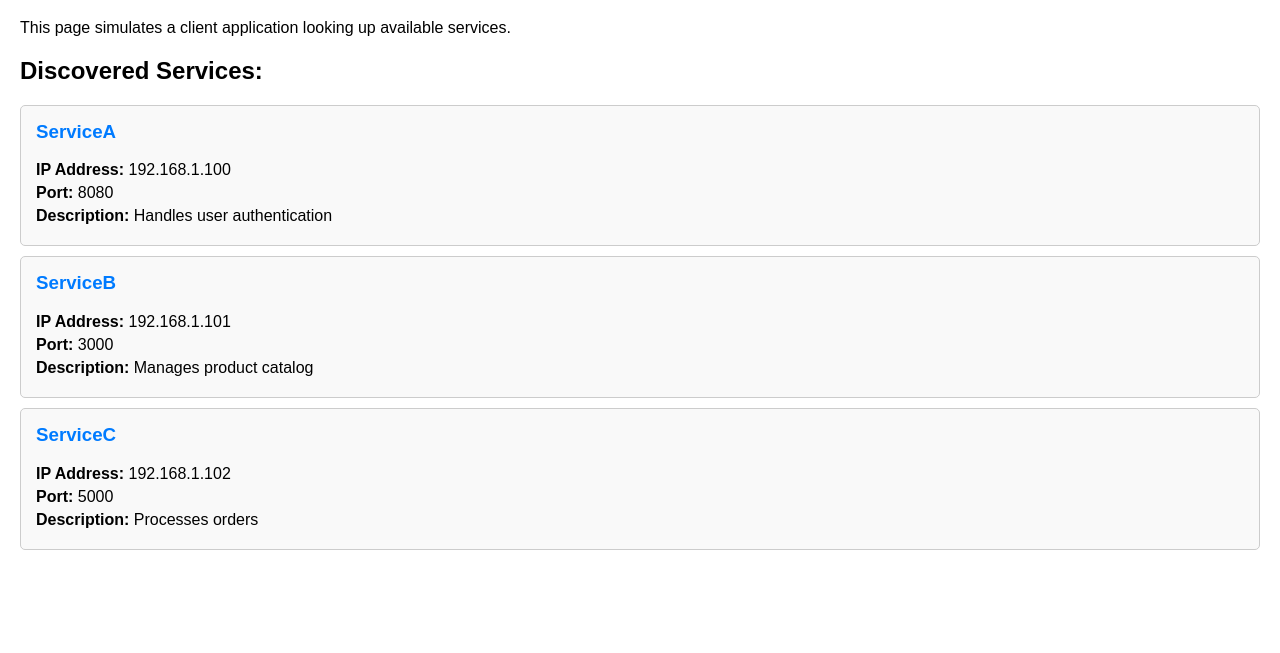
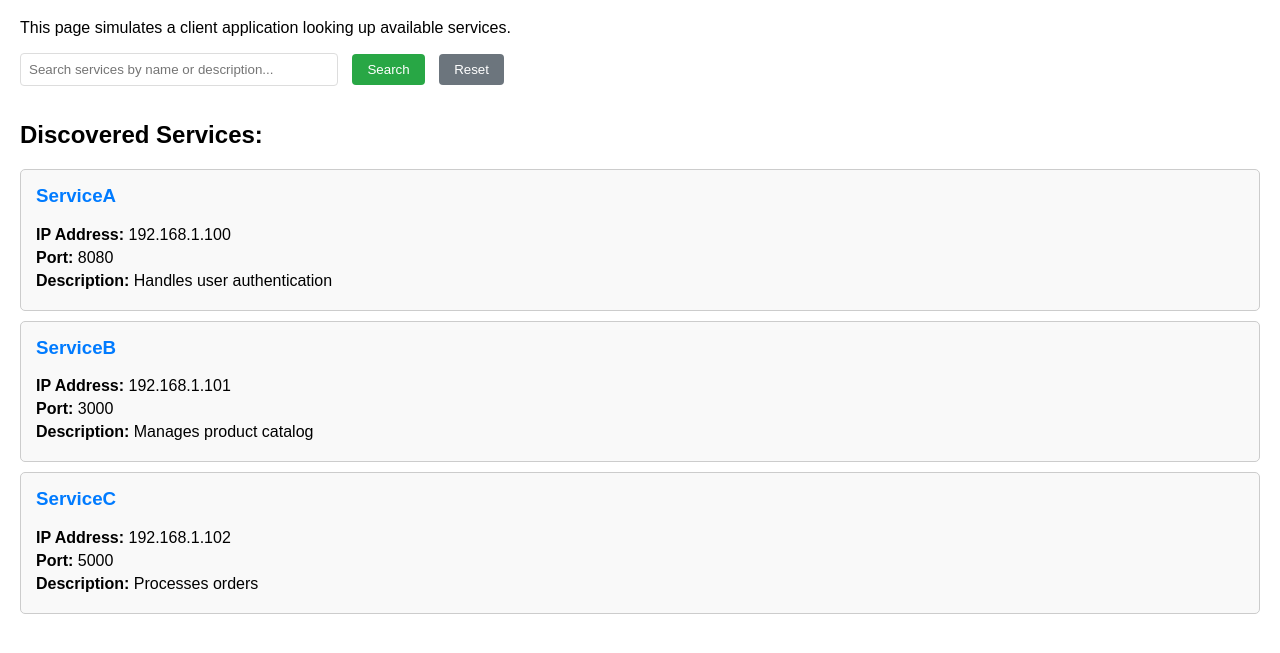
Before and after one commit to WheelFate/simple-ip-service-discovery, a plain HTML site: page index.html in a window 1280 px wide. Shown: the part 61-714 px from the top of the page. Drawn offline with Linux system fonts and the light colour scheme.

Commit message:
Added search/filter functionality to index.html

```diff
--- a/index.html
+++ b/index.html
@@ -23,11 +23,41 @@
         .service-card h3 a:hover {
             text-decoration: underline;
         }
+        /* Style for search input and buttons */
+        input[type="text"] {
+            width: 300px;
+            padding: 8px;
+            margin-bottom: 15px;
+            border: 1px solid #ddd;
+            border-radius: 4px;
+        }
+        button {
+            padding: 8px 15px;
+            margin-left: 10px;
+            background-color: #28a745; /* Green for Search */
+            color: white;
+            border: none;
+            border-radius: 4px;
+            cursor: pointer;
+        }
+        button:hover {
+            opacity: 0.9;
+        }
+        button:nth-of-type(2) { /* Style for the second button (Reset) */
+            background-color: #6c757d; /* Gray for Reset */
+        }
     </style>
 </head>
 <body>
     <h1>Service Discovery Client</h1>
     <p>This page simulates a client application looking up available services.</p>
+
+    <div style="margin-bottom: 20px;">
+        <input type="text" id="serviceSearch" placeholder="Search services by name or description...">
+        <button onclick="filterServices()">Search</button>
+        <button onclick="resetFilter()">Reset</button>
+    </div>
+
     <h2>Discovered Services:</h2>
     <div id="servicesList">
         <p>Loading services...</p>
@@ -37,14 +67,27 @@
         // Your GitHub Pages URL for the registry.json file
         const registryUrl = 'https://wheelfate.github.io/simple-ip-service-discovery/registry.json';
 
+        let allServices = []; // This will store the full list of services once fetched
+
+        // Fetch services when the page loads
         fetch(registryUrl)
             .then(response => response.json())
             .then(data => {
+                allServices = data.services; // Store all services globally
+                renderServices(allServices); // Initial rendering of all services
+            })
+            .catch(error => {
+                console.error('Error fetching service registry:', error);
+                document.getElementById('servicesList').textContent = 'Error loading services.';
+            });
+
+        // Function to render services to the DOM
+        function renderServices(servicesToRender) {
             const servicesList = document.getElementById('servicesList');
-                servicesList.innerHTML = ''; // Clear "Loading services..."
+            servicesList.innerHTML = ''; // Clear existing content
 
-                if (data.services && data.services.length > 0) {
-                    data.services.forEach(service => {
+            if (servicesToRender && servicesToRender.length > 0) {
+                servicesToRender.forEach(service => {
                     const serviceCard = document.createElement('div');
                     serviceCard.classList.add('service-card');
 
@@ -62,13 +105,33 @@
                     servicesList.appendChild(serviceCard);
                 });
             } else {
-                    servicesList.textContent = 'No services found in the registry.';
+                servicesList.textContent = 'No services found matching your criteria.';
             }
-            })
-            .catch(error => {
-                console.error('Error fetching service registry:', error);
-                document.getElementById('servicesList').textContent = 'Error loading services.';
+        }
+
+        // Function to filter services based on search input
+        function filterServices() {
+            const searchTerm = document.getElementById('serviceSearch').value.toLowerCase();
+            const filtered = allServices.filter(service =>
+                service.name.toLowerCase().includes(searchTerm) ||
+                service.description.toLowerCase().includes(searchTerm) // Allows searching by description too
+            );
+            renderServices(filtered);
+        }
+
+        // Function to reset the filter and display all services
+        function resetFilter() {
+            document.getElementById('serviceSearch').value = ''; // Clear the search input
+            renderServices(allServices); // Render all services again
+        }
+
+        // Optional: Allow filtering on 'Enter' key press in the search box
+        document.getElementById('serviceSearch').addEventListener('keyup', function(event) {
+            if (event.key === 'Enter') {
+                filterServices();
+            }
         });
+
     </script>
 </body>
 </html>
```
Lines whose indentation alone changed are shown as unchanged.
